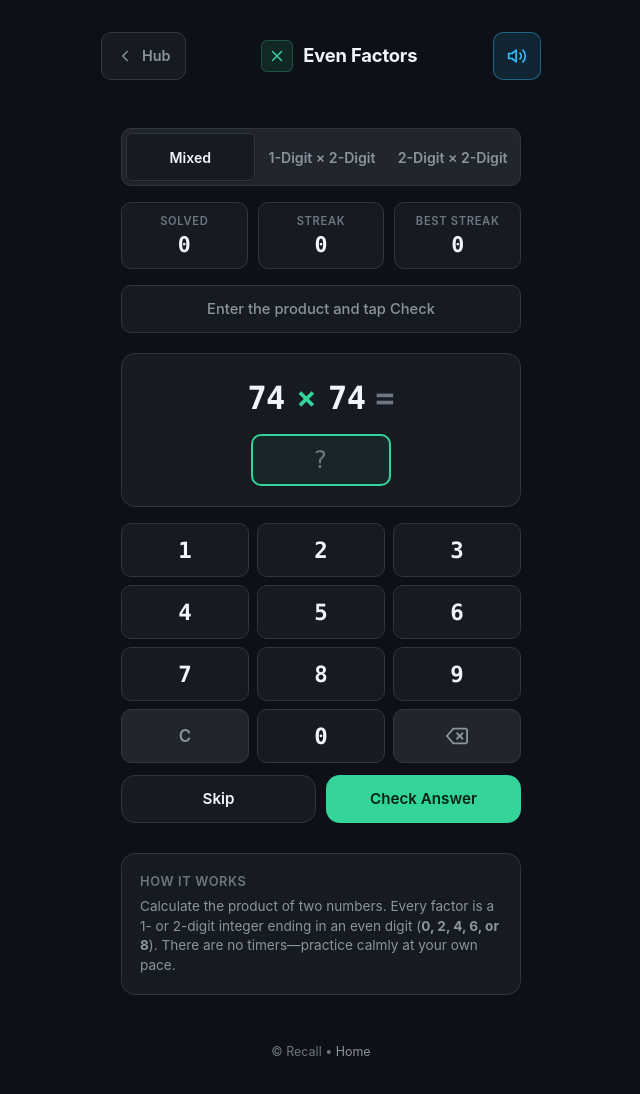
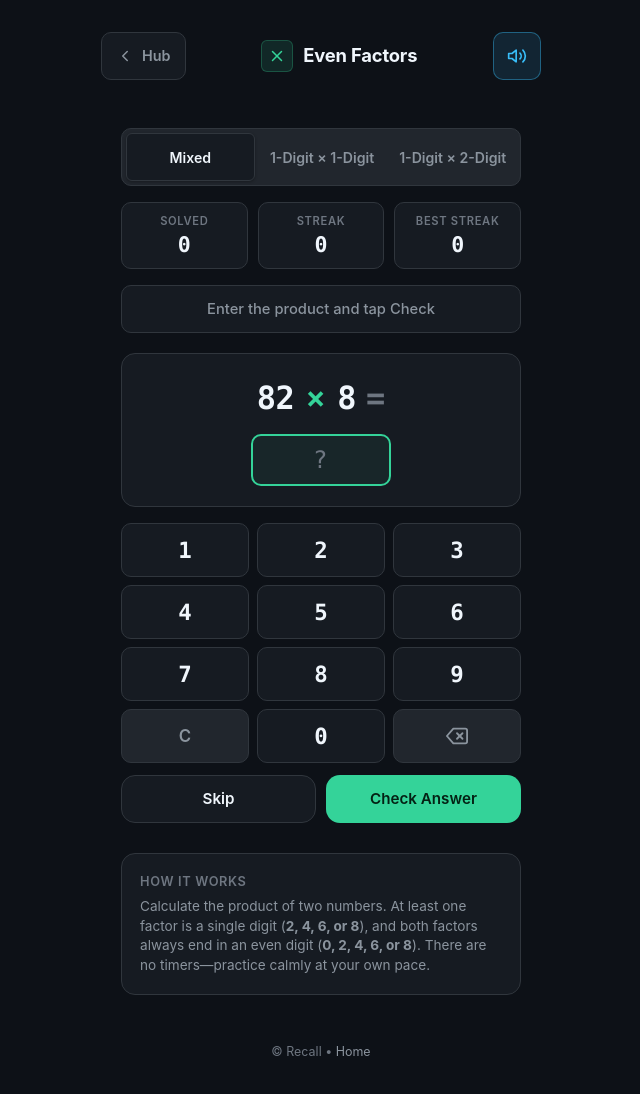
Before and after one commit to rickray/recall, a plain HTML site: page even-factors/index.html in a window 1280 px wide. Shown: the whole page, without its empty margins (319-959 px from the left). Drawn offline with Linux system fonts and the light colour scheme.

Commit message:
Even Factors: require at least one single-digit factor
Co-authored-by: Cursor Agent <cursoragent@cursor.com>
Co-authored-by: Rick <rickray@users.noreply.github.com>

```diff
--- a/even-factors/game.js
+++ b/even-factors/game.js
@@ -122,7 +122,10 @@
 
   function generateProblem(mode = 'mixed') {
     let a, b;
-    if (mode === '1x2') {
+    if (mode === '1x1') {
+      a = singleDigitFactors[Math.floor(Math.random() * singleDigitFactors.length)];
+      b = singleDigitFactors[Math.floor(Math.random() * singleDigitFactors.length)];
+    } else if (mode === '1x2') {
       const pickFirstSingle = Math.random() < 0.5;
       if (pickFirstSingle) {
         a = singleDigitFactors[Math.floor(Math.random() * singleDigitFactors.length)];
@@ -131,19 +134,18 @@
         a = doubleDigitFactors[Math.floor(Math.random() * doubleDigitFactors.length)];
         b = singleDigitFactors[Math.floor(Math.random() * singleDigitFactors.length)];
       }
-    } else if (mode === '2-digit') {
-      a = doubleDigitFactors[Math.floor(Math.random() * doubleDigitFactors.length)];
-      b = doubleDigitFactors[Math.floor(Math.random() * doubleDigitFactors.length)];
     } else {
-      // Mixed: balanced sampling so single digits are reasonably common
-      const pickSingleA = Math.random() < 0.35;
-      const pickSingleB = Math.random() < 0.35;
-      a = pickSingleA
-        ? singleDigitFactors[Math.floor(Math.random() * singleDigitFactors.length)]
-        : doubleDigitFactors[Math.floor(Math.random() * doubleDigitFactors.length)];
-      b = pickSingleB
-        ? singleDigitFactors[Math.floor(Math.random() * singleDigitFactors.length)]
-        : doubleDigitFactors[Math.floor(Math.random() * doubleDigitFactors.length)];
+      // Mixed: At least one factor is guaranteed single-digit (2, 4, 6, 8)
+      // The other factor is sampled from allFactors (1- or 2-digit)
+      const single = singleDigitFactors[Math.floor(Math.random() * singleDigitFactors.length)];
+      const other = allFactors[Math.floor(Math.random() * allFactors.length)];
+      if (Math.random() < 0.5) {
+        a = single;
+        b = other;
+      } else {
+        a = other;
+        b = single;
+      }
     }
 
     return {
@@ -162,7 +164,7 @@
   const soundIconOff = document.getElementById('sound-icon-off');
   const btnModeMixed = document.getElementById('btn-mode-mixed');
   const btnMode1x2 = document.getElementById('btn-mode-1x2');
-  const btnMode2digit = document.getElementById('btn-mode-2digit');
+  const btnMode1x1 = document.getElementById('btn-mode-1x1');
   const solvedCountEl = document.getElementById('solved-count');
   const currentStreakEl = document.getElementById('current-streak');
   const bestStreakEl = document.getElementById('best-streak');
@@ -227,7 +229,7 @@
   }
 
   function updateModeButtons() {
-    const buttons = [btnModeMixed, btnMode1x2, btnMode2digit];
+    const buttons = [btnModeMixed, btnMode1x2, btnMode1x1].filter(Boolean);
     buttons.forEach(btn => {
       const mode = btn.dataset.mode;
       const isActive = mode === currentMode;
@@ -243,9 +245,9 @@
     nextProblem();
   }
 
-  btnModeMixed.addEventListener('click', () => setMode('mixed'));
-  btnMode1x2.addEventListener('click', () => setMode('1x2'));
-  btnMode2digit.addEventListener('click', () => setMode('2-digit'));
+  if (btnModeMixed) btnModeMixed.addEventListener('click', () => setMode('mixed'));
+  if (btnMode1x2) btnMode1x2.addEventListener('click', () => setMode('1x2'));
+  if (btnMode1x1) btnMode1x1.addEventListener('click', () => setMode('1x1'));
 
   function nextProblem() {
     if (transitionTimeout) {
--- a/even-factors/index.html
+++ b/even-factors/index.html
@@ -51,11 +51,11 @@
         <button class="segmented-btn active" id="btn-mode-mixed" role="tab" aria-selected="true" data-mode="mixed">
           Mixed
         </button>
+        <button class="segmented-btn" id="btn-mode-1x1" role="tab" aria-selected="false" data-mode="1x1">
+          1-Digit &times; 1-Digit
+        </button>
         <button class="segmented-btn" id="btn-mode-1x2" role="tab" aria-selected="false" data-mode="1x2">
           1-Digit &times; 2-Digit
-        </button>
-        <button class="segmented-btn" id="btn-mode-2digit" role="tab" aria-selected="false" data-mode="2-digit">
-          2-Digit &times; 2-Digit
         </button>
       </div>
 
@@ -130,7 +130,7 @@
       <div class="rules-card">
         <div class="rules-title">How It Works</div>
         <p class="rules-body">
-          Calculate the product of two numbers. Every factor is a 1- or 2-digit integer ending in an even digit (<strong>0, 2, 4, 6, or 8</strong>). There are no timers—practice calmly at your own pace.
+          Calculate the product of two numbers. At least one factor is a single digit (<strong>2, 4, 6, or 8</strong>), and both factors always end in an even digit (<strong>0, 2, 4, 6, or 8</strong>). There are no timers—practice calmly at your own pace.
         </p>
       </div>
     </main>
```
Also changed, not shown: test/dom-and-integration.test.js (+4 -0 lines), test/even-factors.test.js (+30 -18 lines), 2 other files.
